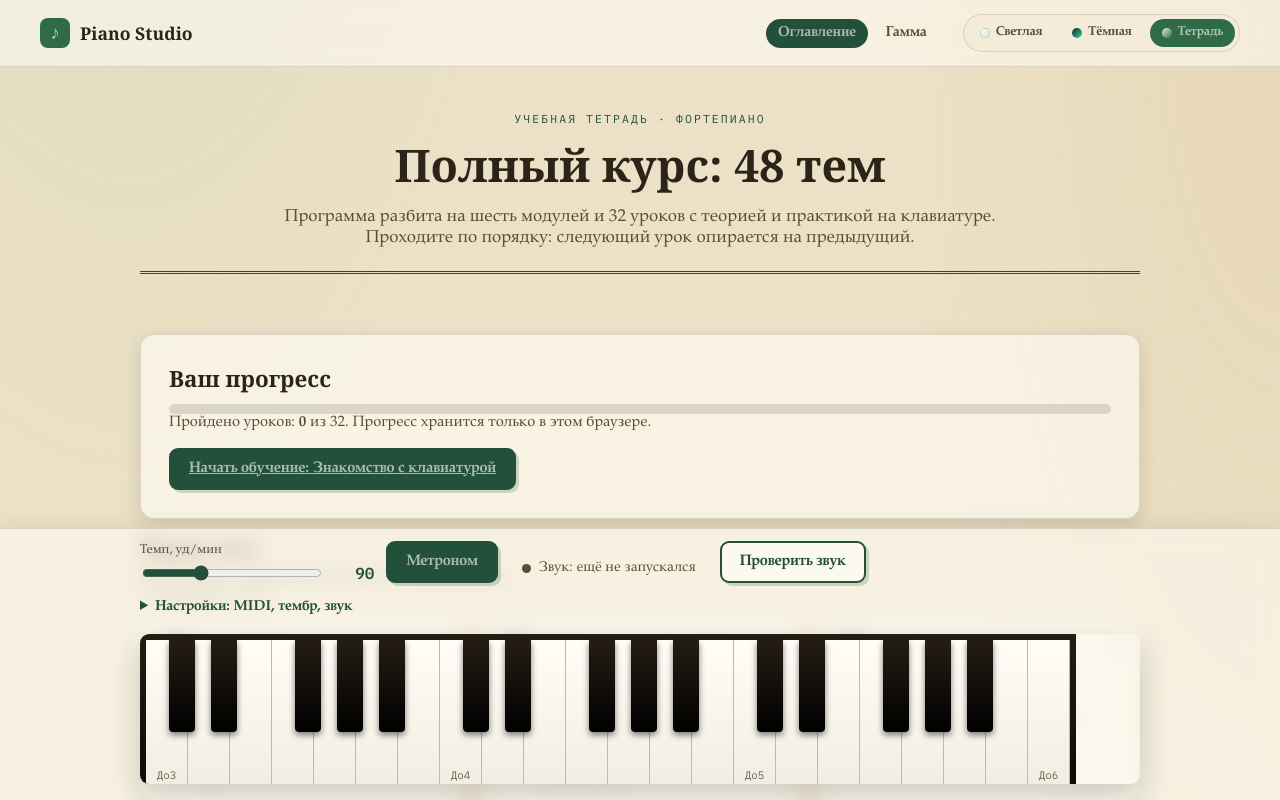
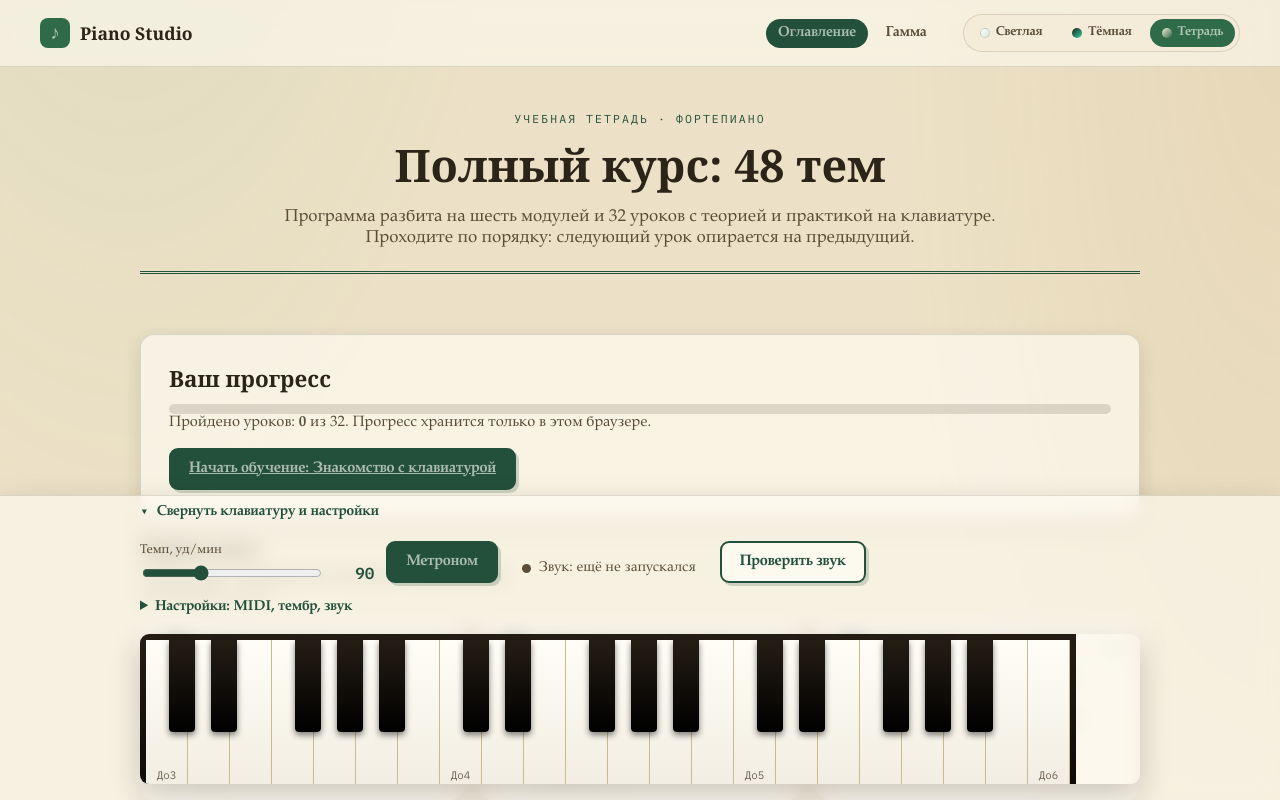
Before and after one commit to foxzi/simplepiano, a Vue app: page / in a window 1280 px wide. Shown: the top 800 px of the page. Built offline with nearby package versions, Linux system fonts and the light colour scheme.

Commit message:
feat(ui): add collapsible workbench panel
Bottom panel with the virtual keyboard and settings can now be
collapsed on every page. The choice is stored in localStorage and
restored on load; playing a MIDI key expands the panel back.

```diff
--- a/src/App.vue
+++ b/src/App.vue
@@ -19,8 +19,24 @@
     </main>
 
     <!-- Инструменты и клавиатура общие для всех страниц -->
-    <section class="workbench" aria-label="Клавиатура и настройки звука">
-      <div class="workbench__inner">
+    <section class="workbench" :class="{ 'is-collapsed': collapsed }" aria-label="Клавиатура и настройки звука">
+      <div class="workbench__bar">
+        <button
+          type="button"
+          class="workbench__toggle"
+          :aria-expanded="!collapsed"
+          aria-controls="workbench-body"
+          @click="toggle"
+        >
+          <span class="workbench__chevron" aria-hidden="true">{{ collapsed ? "▲" : "▼" }}</span>
+          {{ collapsed ? "Показать клавиатуру и настройки" : "Свернуть клавиатуру и настройки" }}
+        </button>
+        <span class="workbench__bar-info" v-if="collapsed">
+          {{ metronome.state.bpm }} уд/мин<template v-if="metronome.state.running"> · метроном идёт</template>
+        </span>
+      </div>
+
+      <div class="workbench__inner" id="workbench-body" v-show="!collapsed">
         <div class="row row--wrap workbench__controls">
           <label class="field">
             <span class="field__label">Темп, уд/мин</span>
@@ -122,15 +138,18 @@ import ScalePage from "./pages/ScalePage.vue";
 
 import { useMidi } from "./composables/useMidi";
 import { useTheme } from "./composables/useTheme";
+import { useWorkbench } from "./composables/useWorkbench";
 import { synth, metronome } from "./stores/audio";
 import { activeNotes, expectedNotes, doneNotes, keyLabels, setActive, emitNote } from "./stores/keyboard";
 import { route } from "./router";
 
 const { theme, setTheme } = useTheme();
+const { collapsed, toggle, expand } = useWorkbench();
 const soundEnabled = ref(false);
 
 const midi = useMidi({
   onNoteOn(note) {
+    expand(); // игра на MIDI-клавиатуре возвращает панель на экран
     setActive(note, true);
     if (soundEnabled.value) synth.startHeld(note);
     emitNote(note);
--- /dev/null
+++ b/src/composables/useWorkbench.js
@@ -0,0 +1,44 @@
+// Свёрнутое или развёрнутое состояние нижней панели с клавиатурой.
+//
+// Панель общая для всех страниц и занимает заметную часть экрана,
+// поэтому выбор пользователя сохраняется в localStorage.
+
+import { computed, reactive } from "vue";
+
+const STORAGE_KEY = "pianoL.workbench.v1";
+
+function load() {
+  try {
+    return window.localStorage.getItem(STORAGE_KEY) === "collapsed";
+  } catch (err) {
+    return false;
+  }
+}
+
+const state = reactive({ collapsed: load() });
+
+function save() {
+  try {
+    window.localStorage.setItem(STORAGE_KEY, state.collapsed ? "collapsed" : "expanded");
+  } catch (err) {
+    /* private-режим — выбор просто не сохранится */
+  }
+}
+
+export function useWorkbench() {
+  const collapsed = computed(() => state.collapsed);
+
+  function toggle() {
+    state.collapsed = !state.collapsed;
+    save();
+  }
+
+  // Клик по клавише с физической MIDI-клавиатуры должен показать панель обратно.
+  function expand() {
+    if (!state.collapsed) return;
+    state.collapsed = false;
+    save();
+  }
+
+  return { collapsed, toggle, expand };
+}
--- a/src/style.css
+++ b/src/style.css
@@ -1139,6 +1139,47 @@ output {
   box-shadow: var(--shadow-lg);
 }
 
+.workbench__bar {
+  display: flex;
+  align-items: center;
+  justify-content: space-between;
+  gap: 12px;
+  max-width: 1080px;
+  margin: 0 auto;
+  padding: 0 clamp(16px, 4vw, 40px);
+}
+
+.workbench__toggle {
+  display: inline-flex;
+  align-items: center;
+  gap: 8px;
+  padding: 8px 0;
+  border: 0;
+  background: none;
+  color: var(--accent-strong);
+  font: inherit;
+  font-size: 0.9rem;
+  font-weight: 700;
+  cursor: pointer;
+}
+
+.workbench__toggle:focus-visible {
+  outline: 2px solid var(--accent-strong);
+  outline-offset: 2px;
+  border-radius: var(--radius-sm);
+}
+
+.workbench__chevron {
+  font-size: 0.75rem;
+  line-height: 1;
+}
+
+.workbench__bar-info {
+  font-family: var(--font-mono);
+  font-size: 0.8rem;
+  opacity: 0.75;
+}
+
 .workbench__inner {
   max-width: 1080px;
   margin: 0 auto;
```
